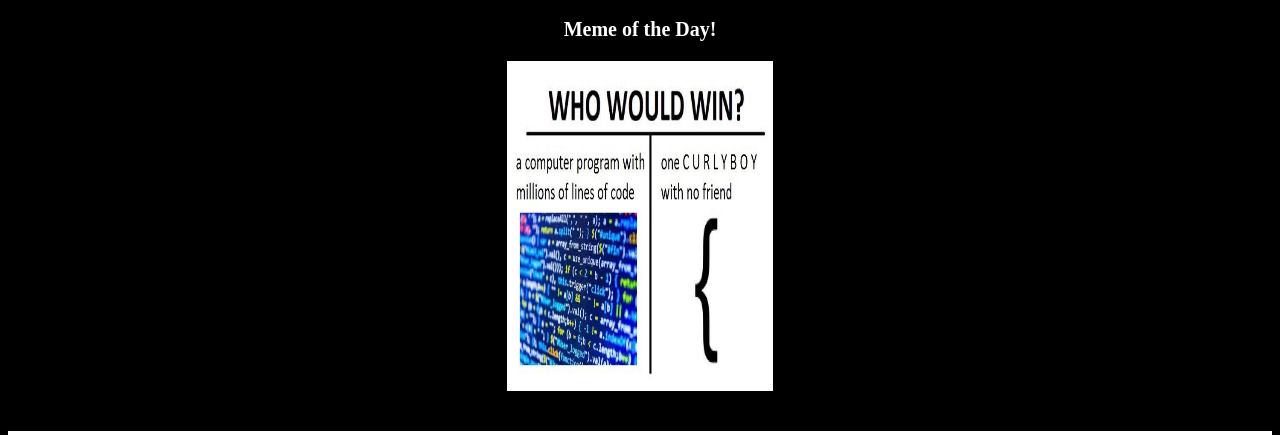
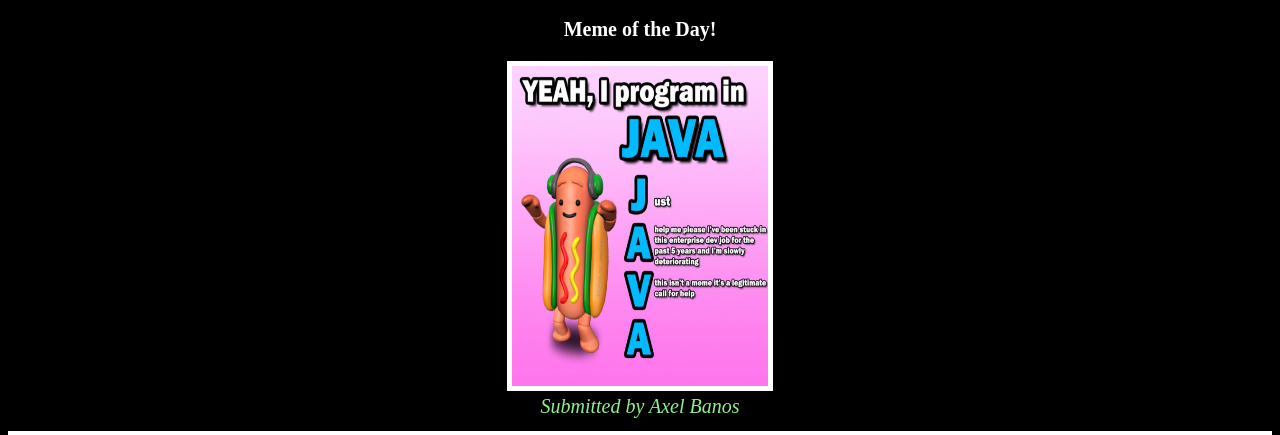
Before and after one commit to Derthon/Derthon.github.io, a plain HTML site: page index.html in a window 1280 px wide. Shown: the part 120-555 px from the top of the page. Drawn offline with Linux system fonts and the light colour scheme.

Commit message:
Changed Meme and fixed submitted

```diff
--- a/index.html
+++ b/index.html
@@ -39,7 +39,10 @@
 			height: 40vh;
 		}
 		p.submitted {
-			font-size: 10px;
+			margin: 5px auto 0;
+			font-size: 20px;
+			color: lightgreen;
+			font-style: italic;
 		}
 	</style>
 </head>
@@ -49,7 +52,7 @@
 		<h1 class="header" align="center">All Books Can Be Downloaded!</h1>
 		<h3 align="center">Meme of the Day!</h3>
 		<div style="border: 5px solid white;width: 20vw;height: 40vh;">
-			<img class="meme" src="memes/www.jpg">
+			<img class="meme" src="memes/yipij.png">
 			<p class="submitted">Submitted by Axel Banos</p>
 		</div>
 	</div>
```
Also changed, not shown: memes/yipij.png (added).
